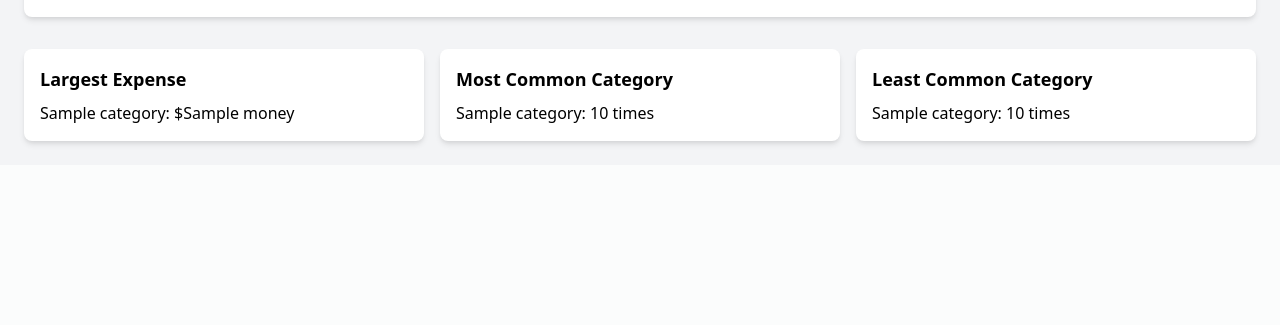
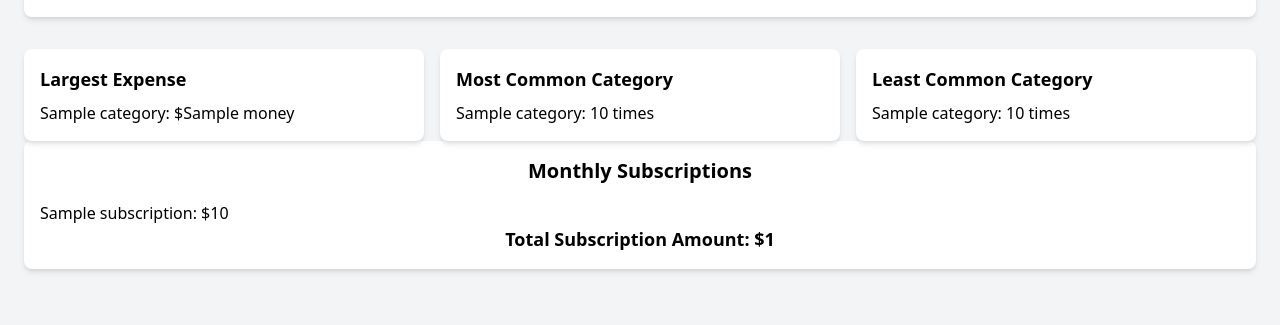
Before and after one commit to maestromaximo/webPerson, a Django app: template templates/dashboard.html in a window 1280 px wide. Shown: the part 1635-1960 px from the top of the page. Before the commit the page ends 1800 px from the top, so only its background shows below. Run offline with Django 5.2, Linux system fonts and the light colour scheme; the template is opened without the code that fills it: most values are stand-ins (such as "Sample title", 1, 10 or a date in 2020); some libraries are stand-ins or nearby versions.

Commit message:
Add subscription logic and display subscriptions on dashboard

```diff
--- a/templates/dashboard.html
+++ b/templates/dashboard.html
@@ -53,6 +53,18 @@
             </div>
             <!-- Additional at-a-glance components can be added here -->
         </div>
+
+        <!-- Subscriptions Section -->
+        <div class="bg-white p-4 rounded-lg shadow-md mb-8">
+            <h2 class="text-xl font-semibold text-center mb-4">Monthly Subscriptions</h2>
+            <ul>
+                {% for subscription in subscriptions %}
+                <li>{{ subscription.name }}: ${{ subscription.amount }}</li>
+                {% endfor %}
+            </ul>
+            <p class="text-lg font-semibold text-center">Total Subscription Amount: ${{ total_subscription_amount }}</p>
+        </div>
+
     </div>
 </div>
 
```
Also changed, not shown: mainapp/views.py (+25 -0 lines).
